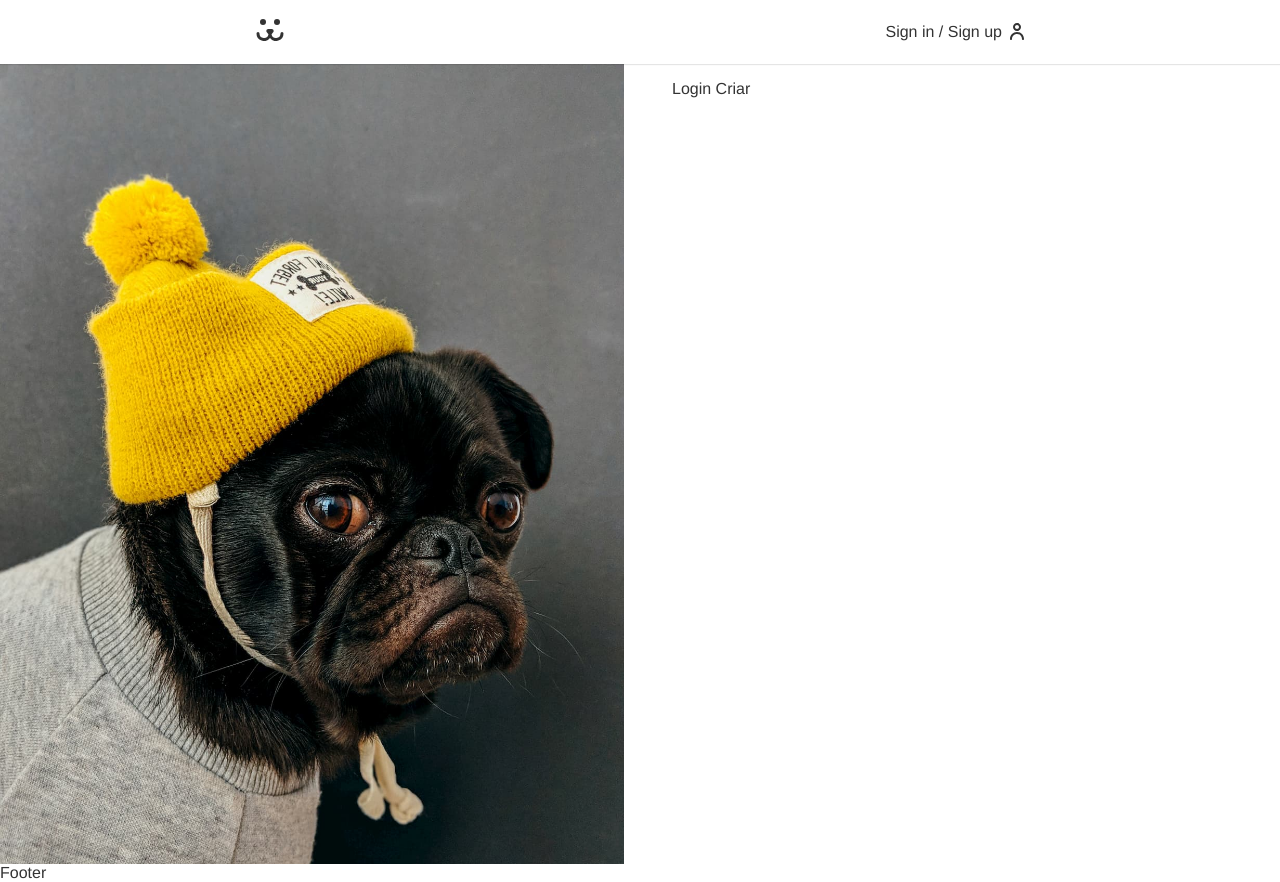
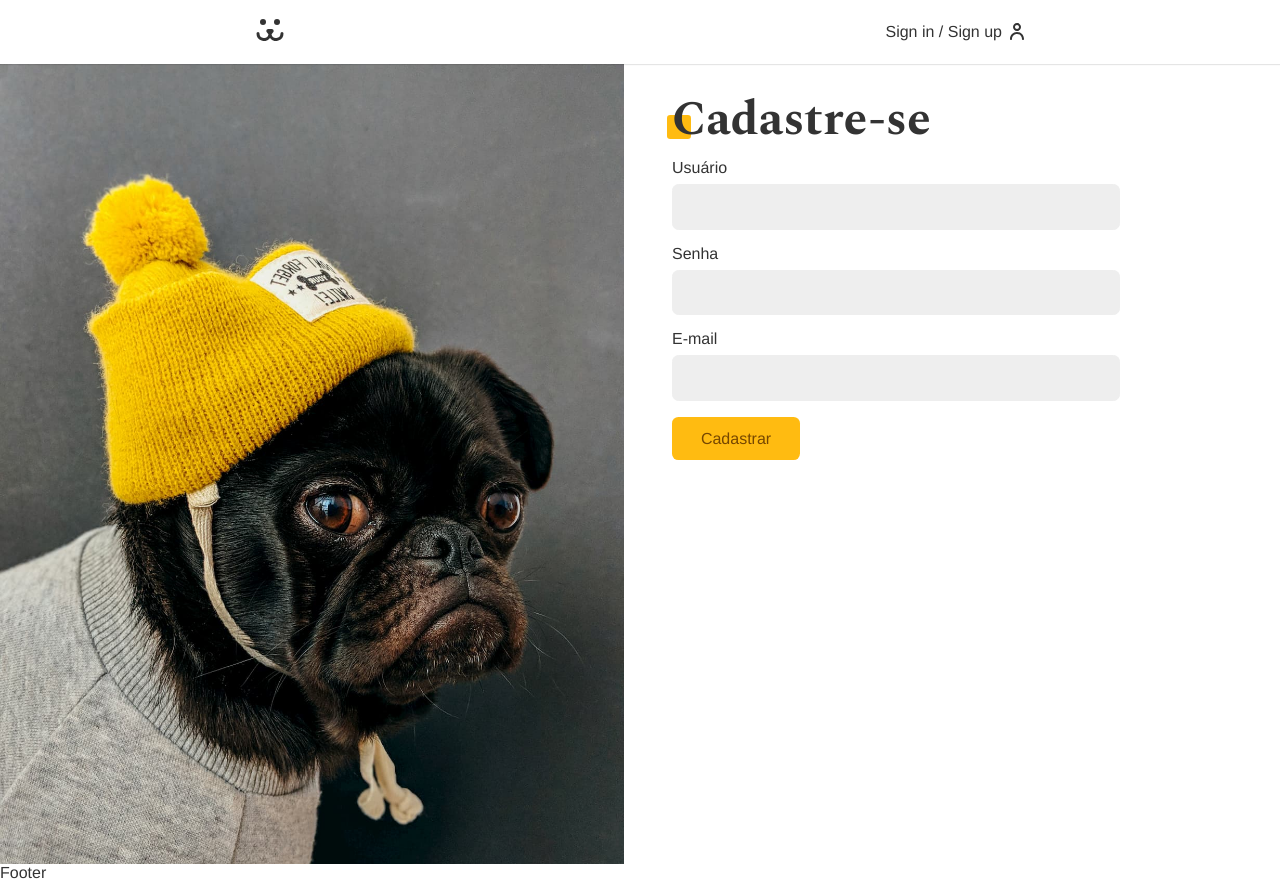
Before and after one commit to gustavolaranjeira/spa-w-react, a React (Create React App) app: page /login/criar in a window 1280 px wide. Built offline with nearby package versions, Linux system fonts and the light colour scheme.

Commit message:
updating logincreate page

```diff
--- a/src/Components/Login/LoginCreate.js
+++ b/src/Components/Login/LoginCreate.js
@@ -1,7 +1,38 @@
 import React from 'react';
+import Input from '../Forms/Input';
+import Button from '../Forms/Button';
+import useForm from '../../Hooks/useForm';
+import { USER_POST } from '../../Api';
+import { UserContext } from '../../UserContext';
 
 const LoginCreate = () => {
-  return <div>Login Criar</div>;
+  const username = useForm();
+  const password = useForm();
+  const email = useForm('email');
+
+  const { userLogin } = React.useContext(UserContext);
+
+  async function handleSubmit(event) {
+    event.preventDefault();
+    const { url, options } = USER_POST({
+      username: username.value,
+      password: password.value,
+      email: email.value,
+    });
+    const response = await fetch(url, options);
+    if (response.ok) userLogin(username.value, password.value);
+  }
+  return (
+    <section className="animeLeft">
+      <h1 className="title">Cadastre-se</h1>
+      <form onSubmit={handleSubmit}>
+        <Input label="Usuário" type="text" name="username" {...username} />
+        <Input label="Senha" type="text" name="password" {...password} />
+        <Input label="E-mail" type="email" name="email" {...email} />
+        <Button>Cadastrar</Button>
+      </form>
+    </section>
+  );
 };
 
 export default LoginCreate;
```
